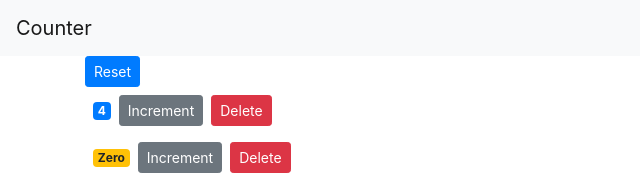
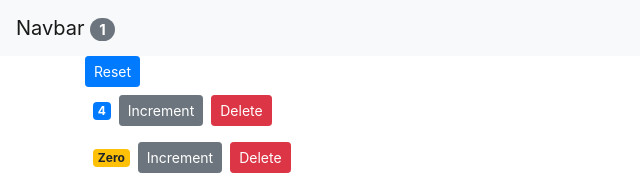
Before and after one commit to svitlanaf/React-Counter, a React (Create React App) app: page / in a window 1280 px wide. Shown: the top 175 px of the page, without its empty margins (0-640 px from the left). Built offline with nearby package versions, Linux system fonts and the light colour scheme.

Commit message:
Add total counters

```diff
--- a/src/App.js
+++ b/src/App.js
@@ -38,7 +38,7 @@
   render() {
     return (
       <React.Fragment>
-      <NavBar/>
+      <NavBar totalCounters={this.state.counters.filter(c => c.value > 0).length}/>
       <main className="container">
         <Counters
         counters={this.state.counters}
--- a/src/components/counters.jsx
+++ b/src/components/counters.jsx
@@ -2,8 +2,6 @@
 import Counter from "./counter";
 
 class Counters extends Component {
-
-
   render() {
     return (
       <div>
--- a/src/components/navbar.jsx
+++ b/src/components/navbar.jsx
@@ -1,11 +1,18 @@
 import React, { Component } from 'react';
 
-function NavBar() {
-  return (
-    <nav className="navbar navbar-light bg-light">
-    <a className="navbar-brand" href="#">Counter</a>
-    </nav>
-  );
+class NavBar extends Component {
+  render() {
+    return (
+      <nav className="navbar navbar-light bg-light">
+        <a className="navbar-brand" href="#">
+          Navbar {" "}
+          <span className="badge badge-pill badge-secondary">
+          {this.props.totalCounters}
+          </span>
+        </a>
+      </nav>
+    );
+  }
 }
 
 export default NavBar;
```
